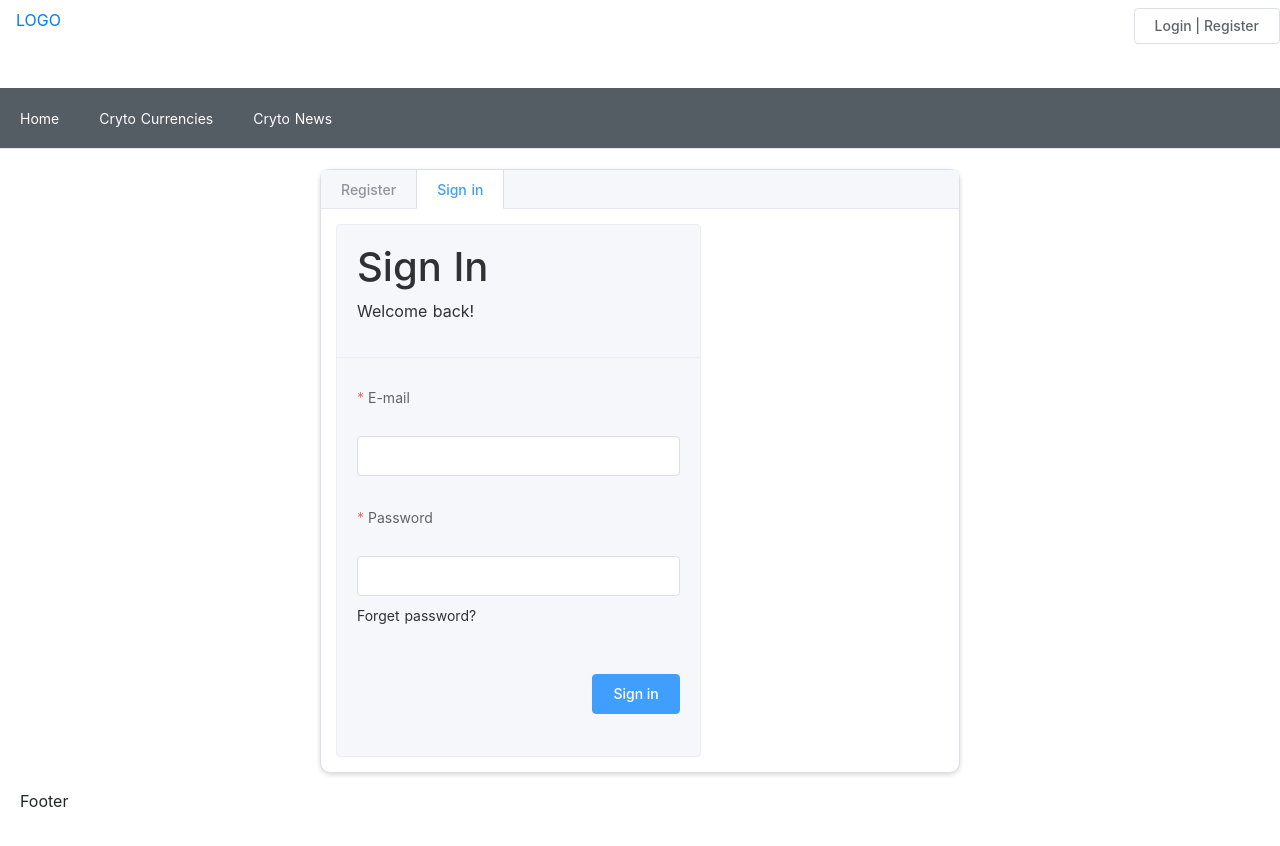
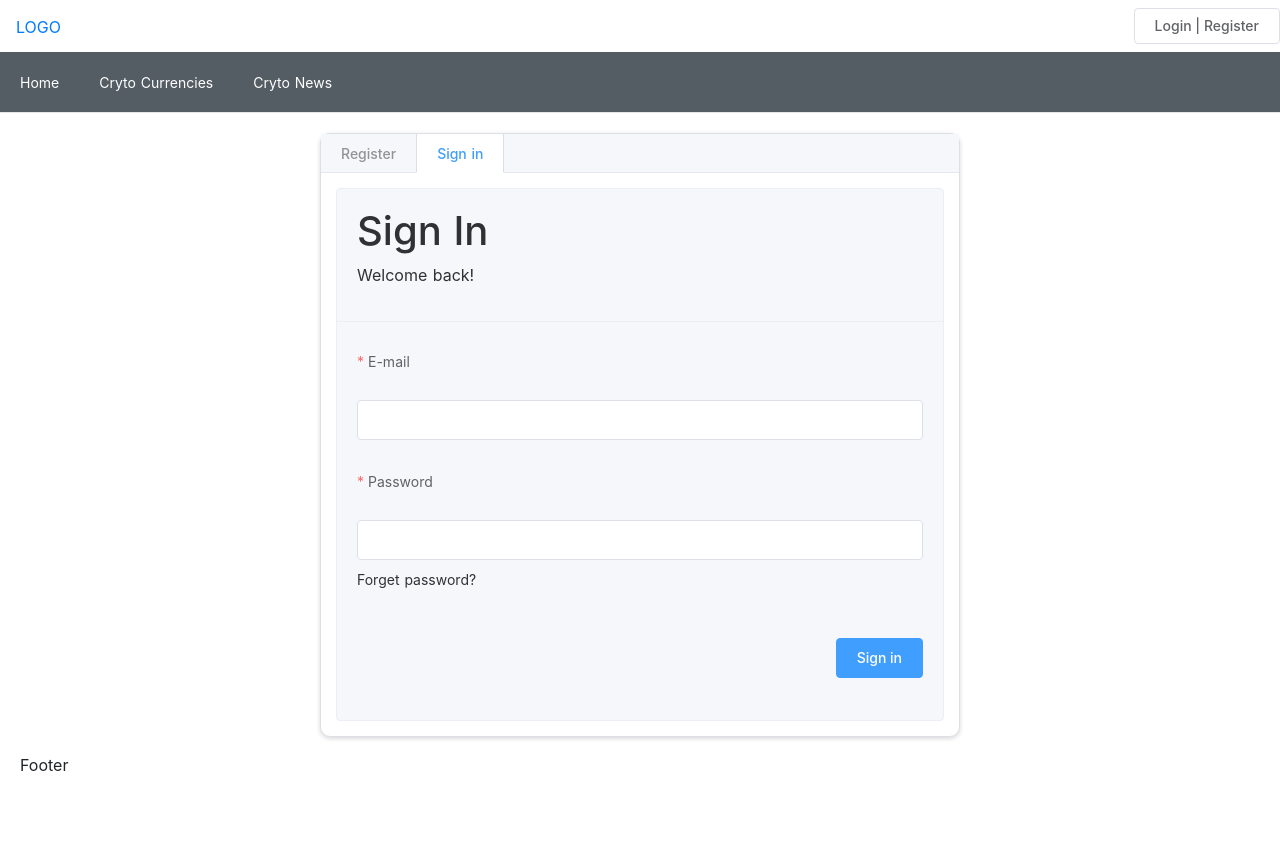
Before and after one commit to Sandra-I/CountOfMoney-Epitech, a Nuxt app in the folder frontend/: page /login in a window 1280 px wide. Shown: the top 846 px of the page. After the commit the page ends 813 px from the top, so only its background shows below. Built offline with nearby package versions, Linux system fonts and the light colour scheme.

Commit message:
fix(style): fix apres le merge

```diff
--- a/frontend/components/Navbar.vue
+++ b/frontend/components/Navbar.vue
@@ -1,12 +1,12 @@
 <template>
   <div id="navbar" type="flex" class="mt-2">
-    <el-row class="d-flex">
-      <el-col :span="12" class="d-flex">
-        <div class="pl-3" style="height: 60px">
+    <el-row class="d-flex mb-0">
+      <el-col :span="12" class="d-flex m-auto">
+        <div class="pl-3" style="height: 30px">
           <nuxt-link to="/home">LOGO</nuxt-link>
         </div>
       </el-col>
-      <el-col :span="12" class="d-flex justify-content-end">
+      <el-col :span="12" class="d-flex justify-content-end mb-2">
         <div v-if="this.userLoggedState">
           Coucou
           <el-button size="medium" @click="logOut">Logout</el-button>
--- a/frontend/components/login/UserAuthForm.vue
+++ b/frontend/components/login/UserAuthForm.vue
@@ -121,6 +121,5 @@ export default {
 }
 .grid-content {
   border-radius: 4px;
-  width: 60%;
 }
 </style>
```
